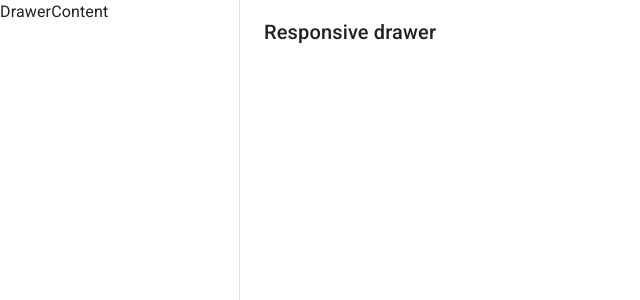
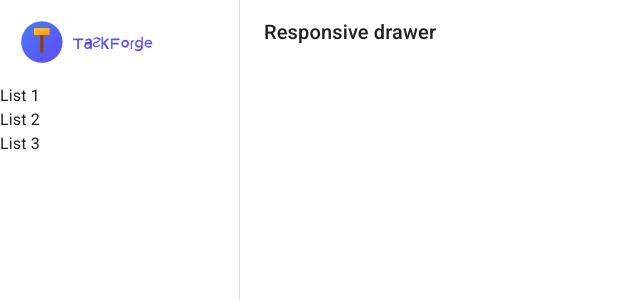
Before and after one commit to jplante01/task_forge, a React (Vite) app: page / in a window 1280 px wide. Shown: the top 300 px of the page, without its empty margins (0-640 px from the left). Built offline with nearby package versions, Linux system fonts and the light colour scheme.

Commit message:
Add logo and render projects

```diff
--- a/src/components/ResponsiveDrawer.jsx
+++ b/src/components/ResponsiveDrawer.jsx
@@ -1,6 +1,11 @@
 import { Drawer, Stack, Typography } from "@mui/material";
 import * as React from "react";
 import PropTypes from "prop-types";
+import TaskForgeLogo from "../logo/TaskForgeLogo.svg";
+
+function ProjectListItem({ project }) {
+  return <Typography>{project.name}</Typography>;
+}
 
 export default function ResponsiveDrawer({
   drawerWidth,
@@ -9,13 +14,18 @@ export default function ResponsiveDrawer({
   handleDrawerTransitionEnd,
   projectsLists,
 }) {
-
   const drawer = (
     <Stack>
-      <Typography>DrawerContent</Typography>
+      <img
+        src={TaskForgeLogo}
+        alt="TaskForge Logo"
+        style={{ width: "100%", padding: "1rem" }}
+      />
+      {projectsLists.map((project) => (
+        <ProjectListItem key={project.id} project={project} />
+      ))}
     </Stack>
   );
-
 
   return (
     <>
@@ -57,4 +67,10 @@ ResponsiveDrawer.propTypes = {
   mobileOpen: PropTypes.bool.isRequired,
   handleDrawerClose: PropTypes.func.isRequired,
   handleDrawerTransitionEnd: PropTypes.func.isRequired,
+  projectsLists: PropTypes.arrayOf(
+    PropTypes.shape({
+      id: PropTypes.number.isRequired,
+      name: PropTypes.string.isRequired,
+    }),
+  ).isRequired,
 };
```
